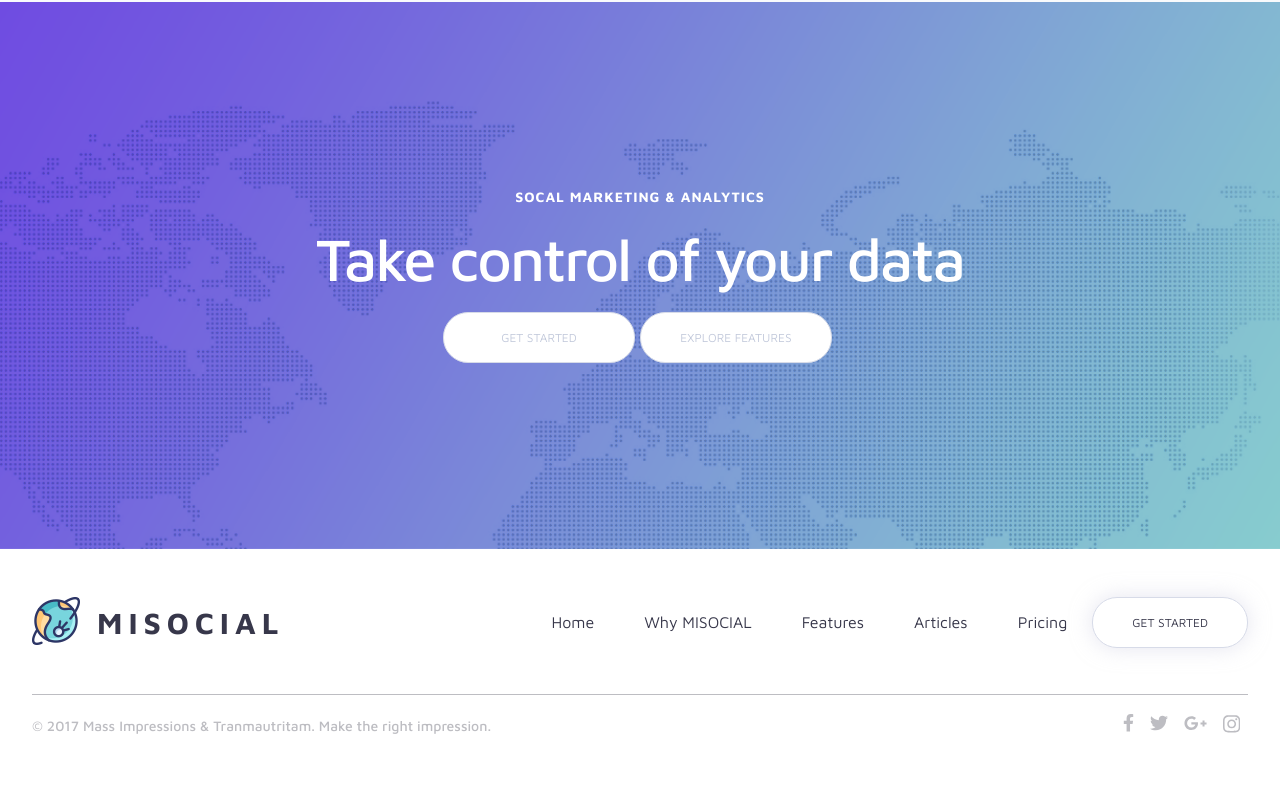
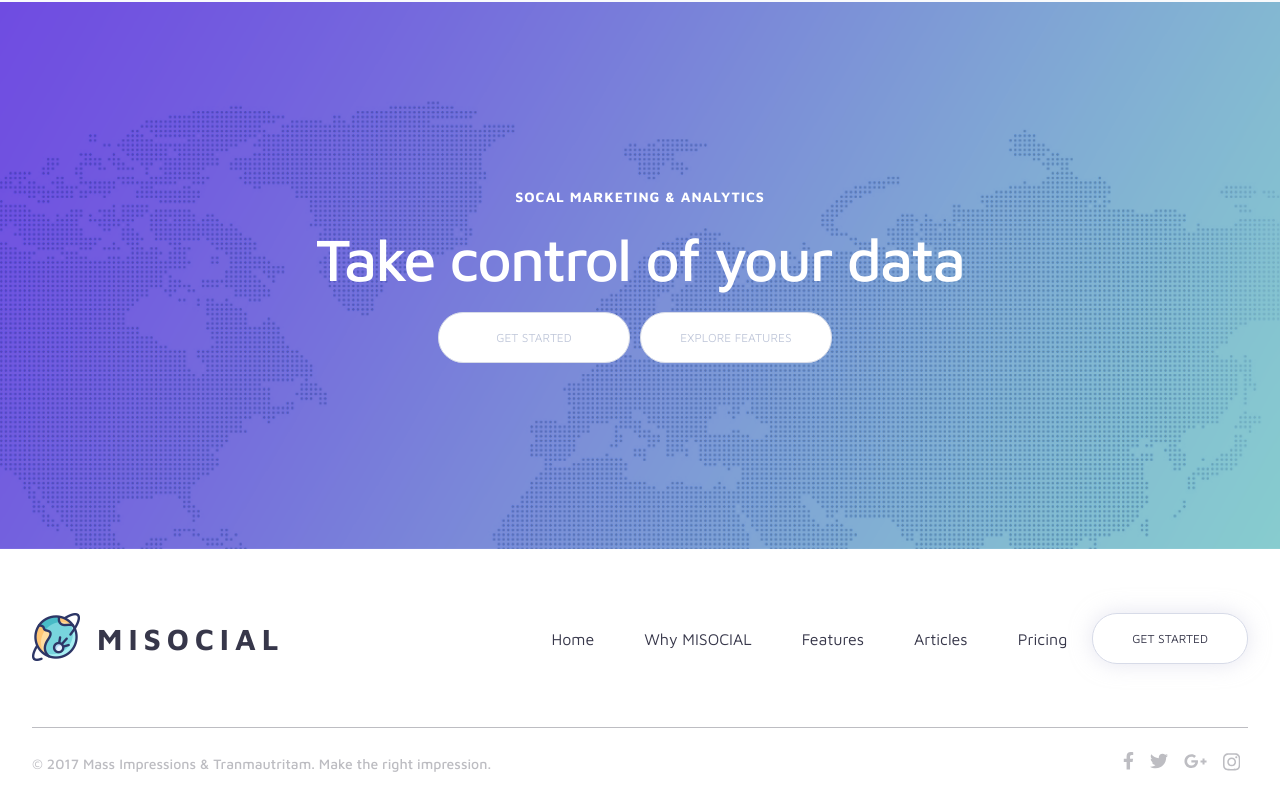
Before and after one commit to shytuleva24/misocial, a plain HTML site: page docs/index.html in a window 1280 px wide. Shown: the part 2679-3479 px from the top of the page. Before the commit the page ends 3436 px from the top, so only its background shows below. Drawn offline with Linux system fonts and the light colour scheme.

Commit message:
copyrayt pading

```diff
--- a/src/sass/components/footer.sass
+++ b/src/sass/components/footer.sass
@@ -13,14 +13,18 @@
 
 .foot-menu
     .flex
+        margin: 10rem 0
         align-items: center
         flex-wrap: wrap
-        justify-content: space-between
+        justify-content: center
         flex-direction: column
         +media(405)
             flex-direction: row
+        +media(1030)
+            justify-content: space-between
+
     li
-        margin: 20rem 0
+        margin: 10rem 0
         text-align: center
         a
             padding: 0 25rem
@@ -30,20 +34,27 @@
     .btn
         width: 100%
         text-align: center
+        padding: 10rem 0
         +media(1050)
             width: auto
 
 .copyrayt
     padding: 19rem 0
     width: 100%
+    flex-direction: column
+    justify-content: space-between
+    align-items: center
     border-top: 1px solid #bdbdc2
     font-size: 14rem
     line-height: 19rem
     color: #bdbdc2
     font-weight: 500
-    align-items: center
-    justify-content: space-between
+    +media(500)
+        flex-direction: row
+        justify-content: space-between
     a
+        padding-right: 15rem
+        +media(500)
         padding: 0 8rem
         svg
             fill: #bdbdc2
@@ -53,3 +64,10 @@
                 fill: $btnColor
     p
         padding-right: 10rem
+.social
+    width: 100%
+    padding: 5rem 0
+    order: -2
+    +media(500)
+        width: auto
+        order: 1
--- a/src/sass/components/main.sass
+++ b/src/sass/components/main.sass
@@ -96,6 +96,6 @@
         width: 190rem
         padding: 17rem 0
         filter: none
-        margin-right: 5rem
+        margin-right: 10rem
     .btn
         margin-bottom: 20rem
--- a/src/sass/styles.sass
+++ b/src/sass/styles.sass
@@ -2,6 +2,9 @@
 
 *
     margin: 0
+
+body, html
+    scroll-behavior: smooth
 
 html
     font-size: 1px
```
Also changed, not shown: docs/css/styles.css.
